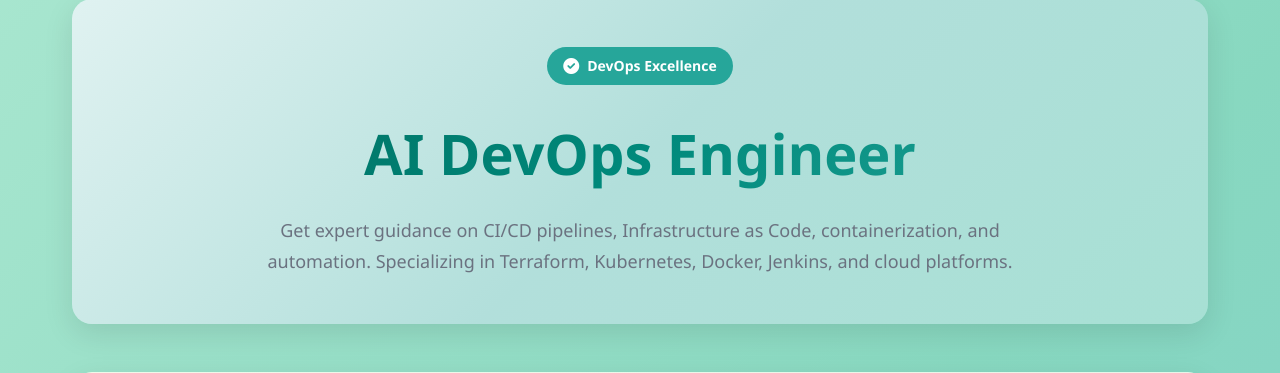
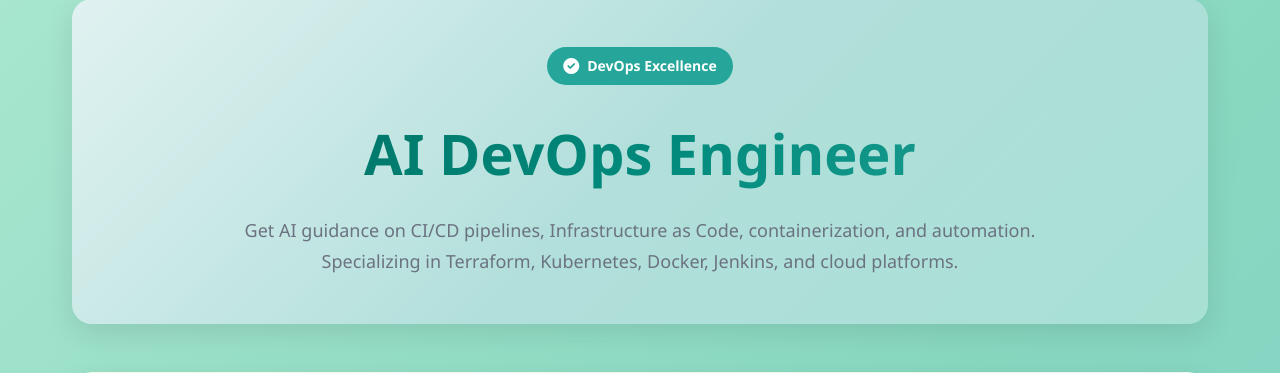
Before and after one commit to rameshsurapathi/devops_agent, a Python web app: template templates/index.html in a window 1280 px wide. Shown: the part 33-406 px from the top of the page. Run offline with Jinja, Linux system fonts and the light colour scheme; the template is opened without the code that fills it, so the values that code supplies are empty.

Commit message:
fix: Update title and subtitle in index.html for consistency with AI branding

```diff
--- a/templates/index.html
+++ b/templates/index.html
@@ -3,7 +3,7 @@
 <head>
     <meta charset="UTF-8">
     <meta name="viewport" content="width=device-width, initial-scale=1.0">
-    <title>Expert DevOps Engineer - AI Agent</title>
+    <title>AI DevOps Engineer</title>
     <link rel="stylesheet" href="../static/styles.css">
     <link href="https://cdnjs.cloudflare.com/ajax/libs/font-awesome/6.0.0/css/all.min.css" rel="stylesheet">
 </head>
@@ -17,7 +17,7 @@
             </div>
             <h1 class="main-title">AI DevOps Engineer</h1>
             <p class="subtitle">
-                Get expert guidance on CI/CD pipelines, Infrastructure as Code, containerization, and
+                Get AI guidance on CI/CD pipelines, Infrastructure as Code, containerization, and
                 automation. Specializing in Terraform, Kubernetes, Docker, Jenkins, and cloud
                 platforms.
             </p>
```
